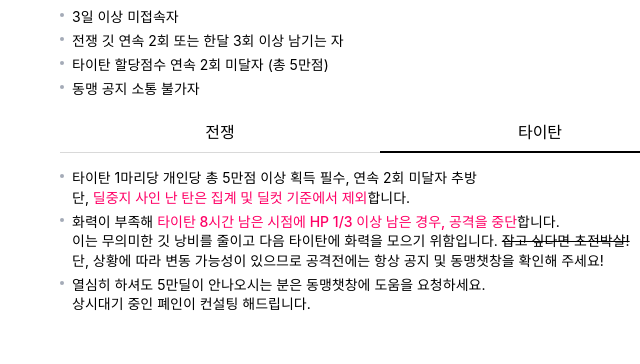
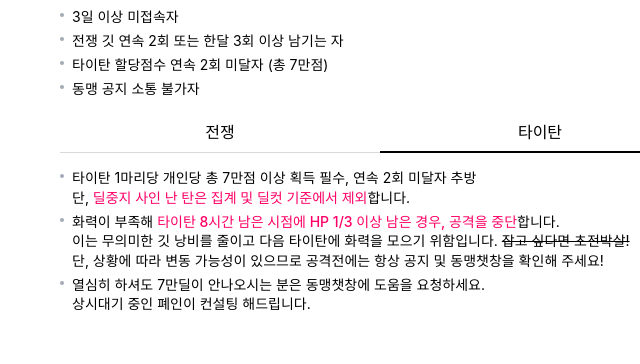
Before and after one commit to leroro/freeA, a plain HTML site: page index.html in a window 1280 px wide. Shown: the part 310-674 px from the top of the page, 260-900 px from the left. Drawn offline with Linux system fonts and the light colour scheme; a web font is replaced by a local one.

Commit message:
타이탄 딜컷 5만에서 7만으로 상향

```diff
--- a/index.html
+++ b/index.html
@@ -44,7 +44,7 @@
 				<ul class="list-dot">
 					<li>3일 이상 미접속자</li>
 					<li>전쟁 깃 연속 2회 또는 한달 3회 이상 남기는 자</li>
-					<li>타이탄 할당점수 연속 2회 미달자 (총 5만점)</li>
+					<li>타이탄 할당점수 연속 2회 미달자 (총 7만점)</li>
 					<li>동맹 공지 소통 불가자</li>
 				</ul>
 
@@ -66,7 +66,7 @@
 					<h3 class="sr-only">타이탄</h3>
 					<ul class="list-dot">
 						<li>
-							타이탄 1마리당 개인당 총 5만점 이상 획득 필수, 연속 2회 미달자 추방<br>
+							타이탄 1마리당 개인당 총 7만점 이상 획득 필수, 연속 2회 미달자 추방<br>
 							단, <strong class="text-red">딜중지 사인 난 탄은 집계 및 딜컷 기준에서 제외</strong>합니다.
 						</li>
 						<li>
@@ -75,7 +75,7 @@
 							단, 상황에 따라 변동 가능성이 있으므로 공격전에는 항상 공지 및 동맹챗창을 확인해 주세요!
 						</li>
 						<li>
-							열심히 하셔도 5만딜이 안나오시는 분은 동맹챗창에 도움을 요청하세요.<br>
+							열심히 하셔도 7만딜이 안나오시는 분은 동맹챗창에 도움을 요청하세요.<br>
 							상시대기 중인 폐인이 컨설팅 해드립니다.
 						</li>
 					</ul>
```
